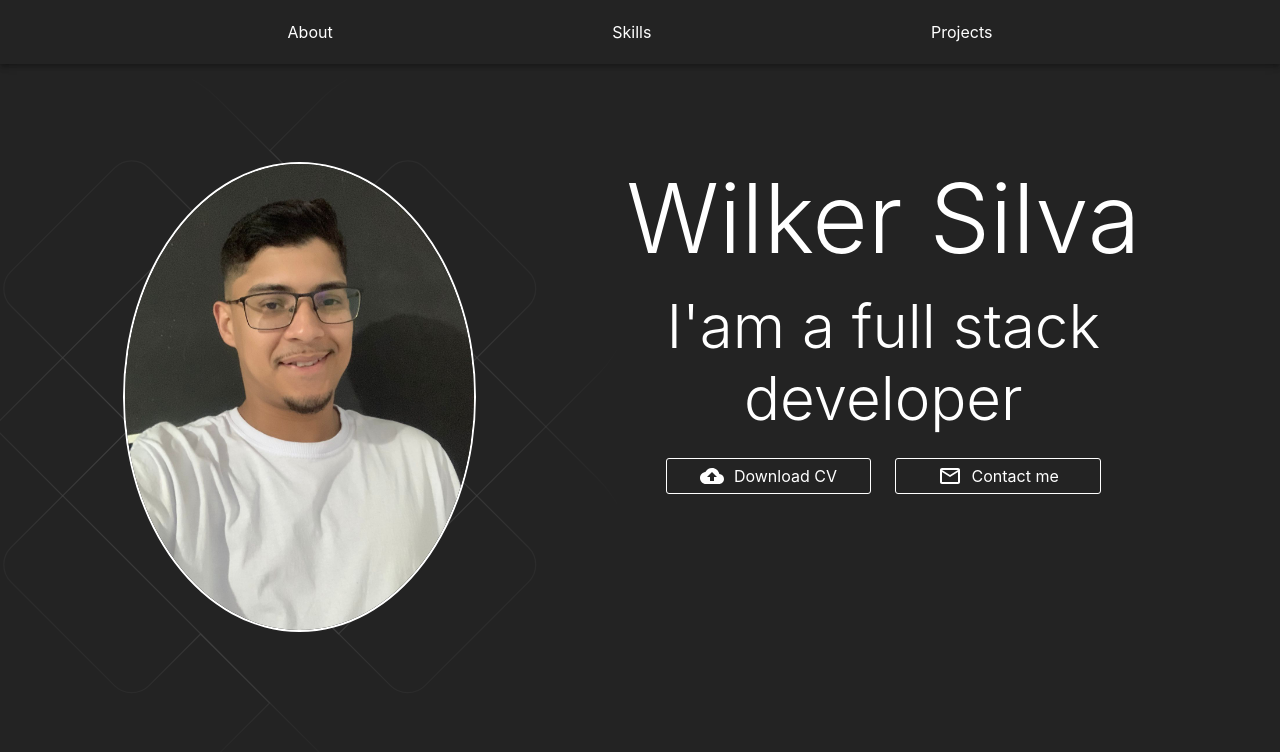
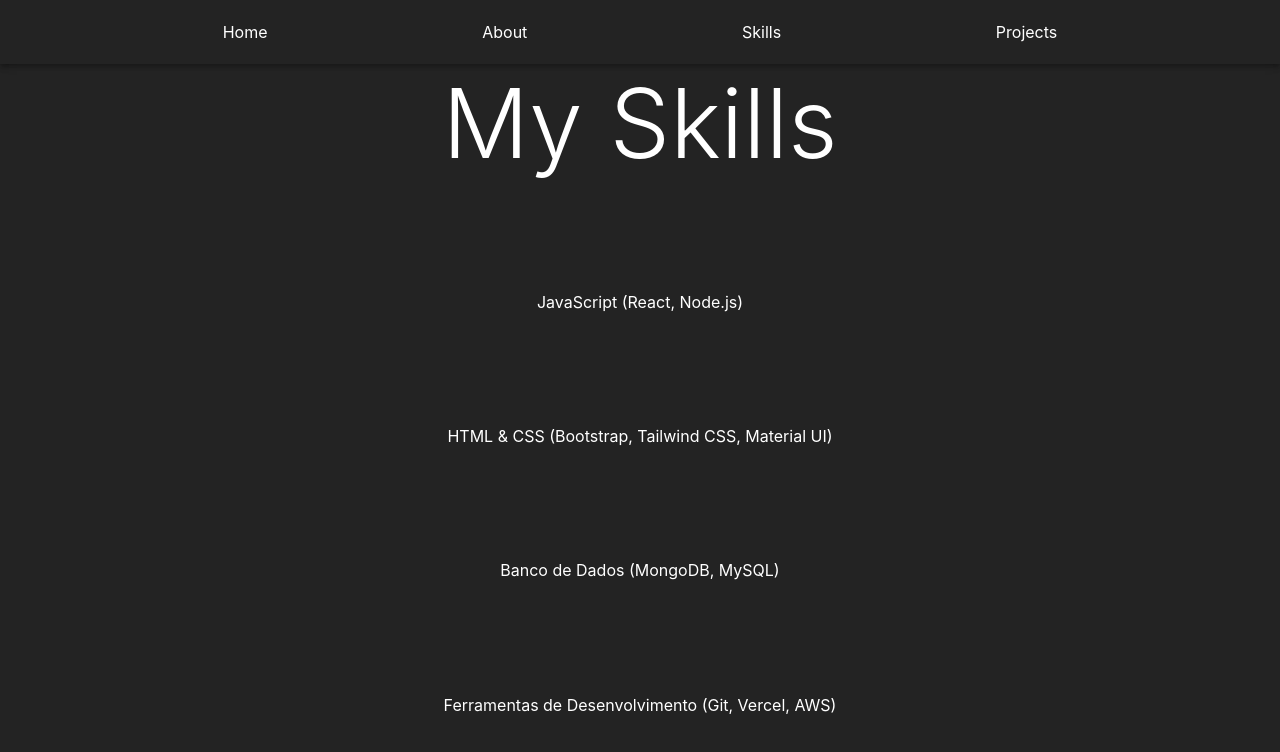
Before and after one commit to Wil220/meu_portifolio, a React (Vite) app: page /skills in a window 1280 px wide. Shown: the top 752 px of the page. Built offline with nearby package versions, Linux system fonts and the light colour scheme.

Commit message:
criando rotas

```diff
--- a/package.json
+++ b/package.json
@@ -15,7 +15,8 @@
     "@mui/icons-material": "^5.16.7",
     "@mui/material": "^5.16.7",
     "react": "^18.3.1",
-    "react-dom": "^18.3.1"
+    "react-dom": "^18.3.1",
+    "react-router-dom": "^6.26.1"
   },
   "devDependencies": {
     "@eslint/js": "^9.8.0",
--- a/src/App.tsx
+++ b/src/App.tsx
@@ -1,12 +1,27 @@
-import Home from "./pages/Home/Home"
+import { BrowserRouter as Router, Routes, Route } from 'react-router-dom';
+import { ThemeProvider, CssBaseline } from '@mui/material';
+import theme from './theme'; // Importa o tema atualizado
+import Home from "./pages/Home/Home";
+import About from "./pages/sections/About/About";
+import Skills from "./pages/Skills/Skillls";
+import Projects from "./pages/sections/Projects/Projects";
+import NavBar from "./components/NavBar/NavBar";
 
-const App = () =>{
-
+const App = () => {
   return (
-    <>
-      <Home/>
-    </>
+    <ThemeProvider theme={theme}>
+      <CssBaseline /> {/* Aplica o background e outras configurações globais */}
+      <Router>
+        <NavBar />
+        <Routes>
+          <Route path="/" element={<Home />} />
+          <Route path="/about" element={<About />} />
+          <Route path="/skills" element={<Skills />} />
+          <Route path="/projects" element={<Projects />} />
+        </Routes>
+      </Router>
+    </ThemeProvider>
   )
 }
 
-export default App
+export default App;
--- a/src/components/NavBar/NavBar.tsx
+++ b/src/components/NavBar/NavBar.tsx
@@ -1,23 +1,22 @@
-import { AppBar, MenuItem, Toolbar, styled } from "@mui/material"
-
+import { AppBar, MenuItem, Toolbar, styled } from "@mui/material";
+import { Link } from 'react-router-dom';
 
 const NavBar = () => {
-    const StyledToobar = styled(Toolbar)(( theme) => ({
+    const StyledToobar = styled(Toolbar)(() => ({
         display: "flex",
         justifyContent: "space-evenly"
-    }))
+    }));
 
     return (
-        <>
-            <AppBar position="absolute">
-                <StyledToobar>
-                    <MenuItem>About</MenuItem>
-                    <MenuItem>Skills</MenuItem>
-                    <MenuItem>Projects</MenuItem>
-                </StyledToobar>
-            </AppBar>
-        </>
-    )
+        <AppBar position="absolute">
+            <StyledToobar>
+                <MenuItem component={Link} to="/">Home</MenuItem>
+                <MenuItem component={Link} to="/about">About</MenuItem>
+                <MenuItem component={Link} to="/skills">Skills</MenuItem>
+                <MenuItem component={Link} to="/projects">Projects</MenuItem>
+            </StyledToobar>
+        </AppBar>
+    );
 }
 
-export default NavBar
+export default NavBar;
--- a/src/main.tsx
+++ b/src/main.tsx
@@ -1,4 +1,4 @@
-import React, { StrictMode } from 'react'
+import React from 'react'
 import { createRoot } from 'react-dom/client'
 import App from './App.tsx'
 import { CssBaseline, ThemeProvider } from '@mui/material'
--- /dev/null
+++ b/src/pages/Skills/Skillls.tsx
@@ -0,0 +1,32 @@
+import { Typography } from '@mui/material';
+
+const Skills = () => {
+  return (
+    <div style={{
+      display: 'grid',
+      placeItems: 'center',
+      backgroundColor: '#232323',
+      color: '#ffffff',
+      minHeight: '100vh',
+      padding: '20px'
+    }}>
+      <Typography variant="h1" textAlign="center" pb={2}>
+        My Skills
+      </Typography>
+      <Typography variant="body1" paragraph>
+        JavaScript (React, Node.js)
+      </Typography>
+      <Typography variant="body1" paragraph>
+        HTML & CSS (Bootstrap, Tailwind CSS, Material UI)
+      </Typography>
+      <Typography variant="body1" paragraph>
+        Banco de Dados (MongoDB, MySQL)
+      </Typography>
+      <Typography variant="body1" paragraph>
+        Ferramentas de Desenvolvimento (Git, Vercel, AWS)
+      </Typography>
+    </div>
+  )
+}
+
+export default Skills;
--- /dev/null
+++ b/src/pages/sections/About/About.tsx
@@ -0,0 +1,26 @@
+import { Typography } from '@mui/material';
+
+const About = () => {
+  return (
+    <div style={{
+      display: 'grid',
+      placeItems: 'center',
+      backgroundColor: '#232323',
+      color: '#ffffff',
+      minHeight: '100vh',
+      padding: '20px'
+    }}>
+      <Typography variant="h1" textAlign="center" pb={2}>
+        About Me
+      </Typography>
+      <Typography variant="body1" paragraph>
+        Olá, meu nome é Wilker e sou desenvolvedor Full Stack. Tenho experiência em várias tecnologias como React, Node.js, e MongoDB.
+      </Typography>
+      <Typography variant="body1" paragraph>
+        Gosto de criar soluções inovadoras e estou sempre em busca de novos desafios no mundo da programação.
+      </Typography>
+    </div>
+  )
+}
+
+export default About;
--- /dev/null
+++ b/src/pages/sections/Projects/Projects.tsx
@@ -0,0 +1,32 @@
+import { Typography } from '@mui/material';
+
+const Projects = () => {
+  return (
+    <div style={{
+      display: 'grid',
+      placeItems: 'center',
+      backgroundColor: '#232323',
+      color: '#ffffff',
+      minHeight: '100vh',
+      padding: '20px'
+    }}>
+      <Typography variant="h1" textAlign="center" pb={2}>
+        Projects
+      </Typography>
+      <Typography variant="body1" paragraph>
+        Projeto 1: Sistema de Comanda
+      </Typography>
+      <Typography variant="body1" paragraph>
+        Projeto 2: Site Pessoal com React e Tailwind
+      </Typography>
+      <Typography variant="body1" paragraph>
+        Projeto 3: Aplicativo de Farmácia com React e Vite
+      </Typography>
+      <Typography variant="body1" paragraph>
+        Veja mais no meu <a href="https://github.com/wilkers-projects" target="_blank" rel="noopener noreferrer" style={{ color: "#ffffff" }}>GitHub</a>.
+      </Typography>
+    </div>
+  )
+}
+
+export default Projects;
```
Also changed, not shown: 2 other files (tests, documents, lock files or other folders).
